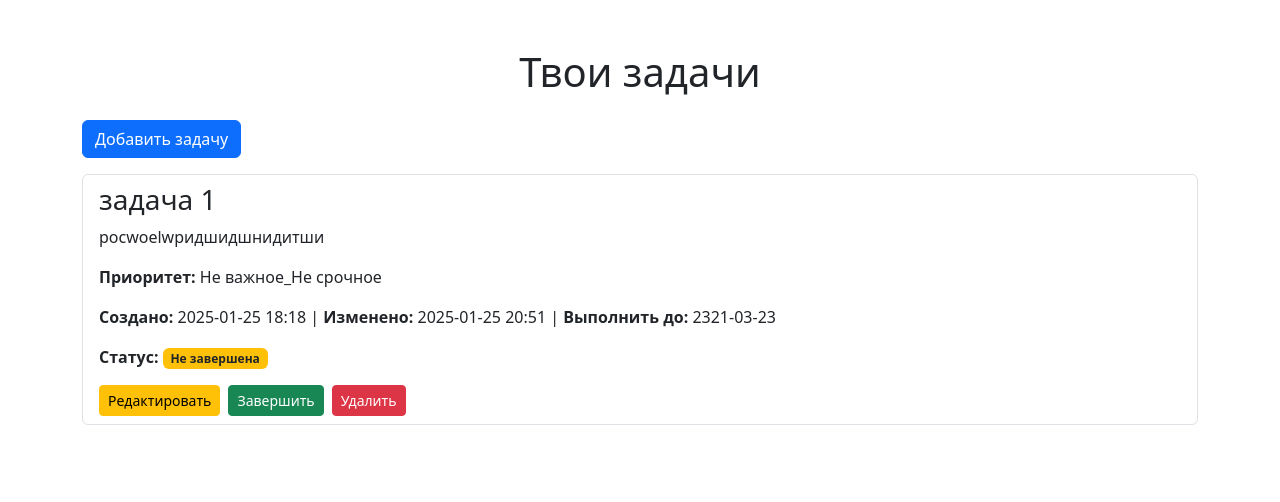
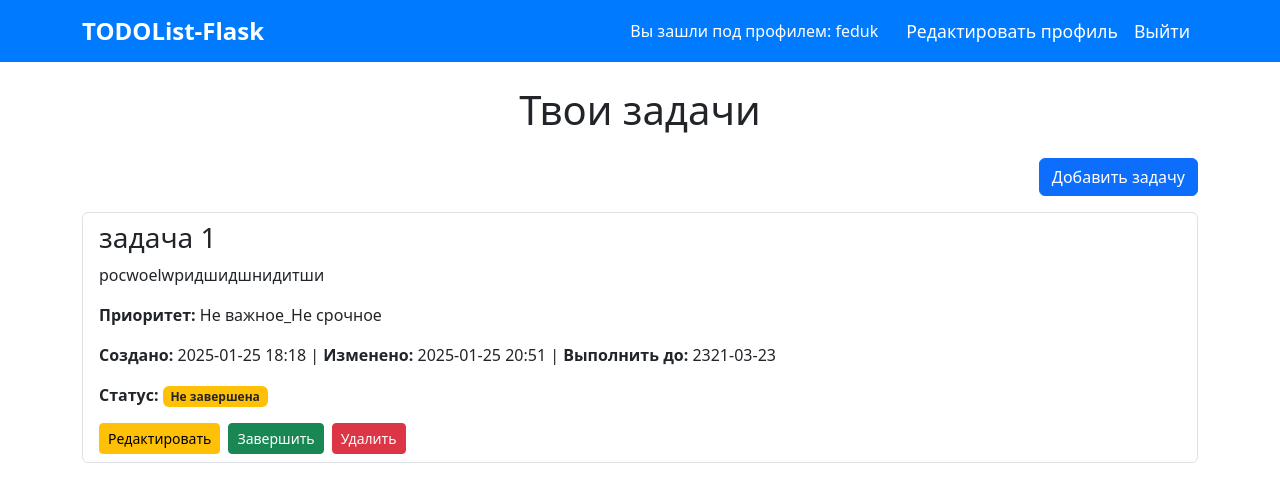
Before and after one commit to SFIRegret19/The-TODO-LIST-project-on-Dlango-Flask-FastAPI, a Flask app: page /tasks/view_all in a window 1280 px wide. Shown: the top 502 px of the page. Run offline with Flask 3, Linux system fonts and the light colour scheme; a user stored in the database is signed in; data comes from the database, SQL or seed files in the repository.

Commit message:
Создание шаблонов (Авторизации, Регистрации, Редактирования профиля), изменения и корректировка относительно логики сайта и роутеров, добавление Bootstrap для дизайна

```diff
--- a/TODOList_Flask/app/templates/tasks.html
+++ b/TODOList_Flask/app/templates/tasks.html
@@ -5,11 +5,73 @@
     <meta name="viewport" content="width=device-width, initial-scale=1.0">
     <title>TODO-List</title>
     <link rel="stylesheet" href="https://cdn.jsdelivr.net/npm/bootstrap@5.3.0/dist/css/bootstrap.min.css">
+    <style>
+        .navbar {
+            background-color: #007bff;
+        }
+        .navbar-brand {
+            font-size: 1.5rem;
+            font-weight: bold;
+            color: white !important;
+        }
+        .navbar-nav .nav-link {
+            font-size: 1.1rem;
+            color: white !important;
+        }
+        .navbar-nav .nav-link:hover {
+            color: #f8f9fa !important;
+        }
+        .navbar-text {
+            color: white;
+            font-size: 1rem;
+        }
+        .navbar .ms-auto {
+            margin-left: auto;
+        }
+        .navbar .nav-item {
+            display: flex;
+            align-items: center;
+        }
+        .navbar-text {
+            margin-right: 20px;
+        }
+    </style>
 </head>
+
 <body>
-    <div class="container mt-5">
+    <header>
+        <nav class="navbar navbar-expand-lg">
+            <div class="container">
+                <a class="navbar-brand" href="{{ url_for('task.view_tasks') }}">TODOList-Flask</a>
+                <button class="navbar-toggler" type="button" data-bs-toggle="collapse" data-bs-target="#navbarNav" aria-controls="navbarNav" aria-expanded="false" aria-label="Toggle navigation">
+                    <span class="navbar-toggler-icon"></span>
+                </button>
+                <div class="collapse navbar-collapse" id="navbarNav">
+                    <ul class="navbar-nav ms-auto">
+                        {% if username %}
+                            <li class="nav-item">
+                                <span class="navbar-text">Вы зашли под профилем: {{ username }}</span>
+                            </li>
+                            <li class="nav-item">
+                                <a class="nav-link" href="{{ url_for('user.edit_profile') }}">Редактировать профиль</a> <!-- Кнопка редактирования профиля -->
+                            </li>
+                            <li class="nav-item">
+                                <a class="nav-link" href="{{ url_for('auth.logout') }}">Выйти</a>
+                            </li>
+                        {% else %}
+                            <li class="nav-item">
+                                <a class="nav-link" href="{{ url_for('auth.login') }}">Войти</a>
+                            </li>
+                        {% endif %}
+                    </ul>
+                </div>
+            </div>
+        </nav>
+    </header>
+
+    <main class="container mt-4">
         <h1 class="text-center mb-4">Твои задачи</h1>
-        <div class="mb-3">
+        <div class="mb-3 text-end">
             <a href="{{ url_for('task.create_task') }}" class="btn btn-primary">Добавить задачу</a>
         </div>
         <ul class="list-group">
@@ -45,6 +107,8 @@
             </li>
             {% endfor %}
         </ul>
-    </div>
+    </main>
+
+    <script src="https://cdn.jsdelivr.net/npm/bootstrap@5.3.0/dist/js/bootstrap.bundle.min.js"></script>
 </body>
 </html>
```
Also changed, not shown: TODOList_Flask/app/templates/login.html (added, +47 -0 lines), TODOList_Flask/app/templates/register.html (added, +67 -0 lines), TODOList_Flask/app/templates/user.html (added, +56 -0 lines).
